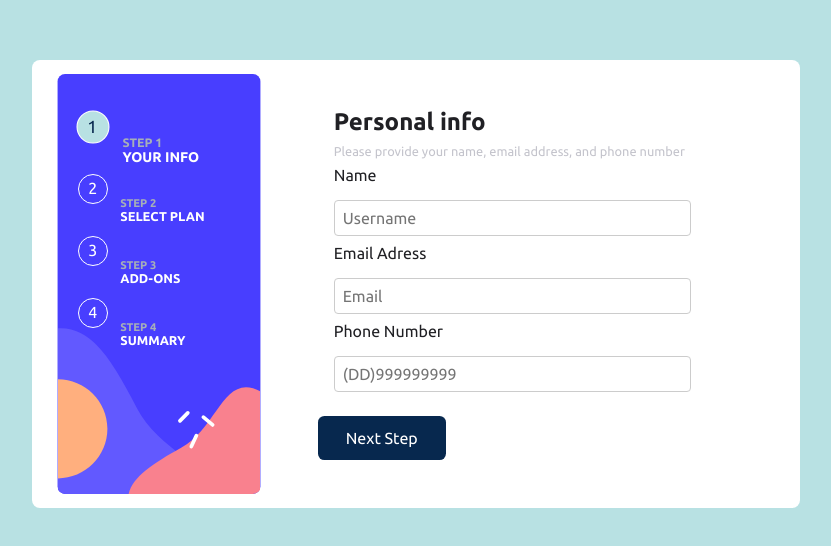
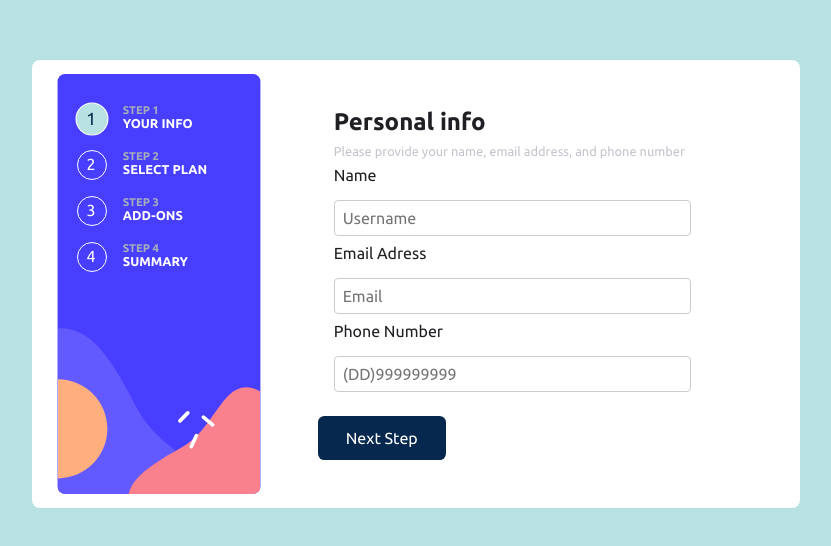
Before and after one commit to MANUCISNE/React-Next-Stitches-MultiForm, a Next.js app: page / in a window 1280 px wide. Shown: the part 164-710 px from the top of the page, without its empty margins (224-1055 px from the left). Built offline with nearby package versions, Linux system fonts and the light colour scheme.

Commit message:
change styles progress bar steps

```diff
--- a/src/components/ProgressBar.tsx
+++ b/src/components/ProgressBar.tsx
@@ -5,9 +5,11 @@ const StepWrapper = styled("div", {
   display: "flex",
   flexDirection: "column",
   zIndex: 2,
+  justifyContent: 'center'
 });
 
 const StepBox = styled("div", {
+  display: "flex",
   paddingTop: ".23rem",
   paddingLeft: ".55rem",
   borderRadius: "50%",
@@ -38,7 +40,8 @@ interface StepProps {
 export default function Step({ index, active, children }: StepProps) {
   return (
     <StepWrapper>
-      <StepBox active={active}>{index}{children}</StepBox>
+      {children}
+      <StepBox active={active}>{index}</StepBox>
     </StepWrapper>
   );
 };
--- a/src/pages/_app.tsx
+++ b/src/pages/_app.tsx
@@ -63,16 +63,18 @@ export default function App() {
 
       <CenterWrapper>
         {Steps.map((stepItem) => (
+          <>
           <Step
             key={stepItem.item}
             index={stepItem.item}
             active={step === stepItem.item}
           >
+          </Step>
           <TextDivProgressBar>
             <h5>{stepItem.title}</h5>
             <p>{stepItem.description}</p>
           </TextDivProgressBar>
-          </Step>
+          </>
         ))}
         </CenterWrapper>
 
--- a/src/pages/step2.tsx
+++ b/src/pages/step2.tsx
@@ -28,14 +28,15 @@ export default function Step2() {
 
   return (
     <WrapperContainerStep2>
-      <FormDiv>
+      <FormDiv role="list">
       <h2>Select your plan</h2>
       <p>You have the option of monthly or yearly biling.</p>
       {plans.map((plan) => (
         <DivTeste
+          role="listitem"
           key={plan.id}
           className={`plan ${selectedPlan === plan.id ? 'selected' : ''}`}
-          onClick={() => setSelectedPlan(plan.id)}
+          // onClick={() => setSelectedPlan(plan.id)}
         >
           <Image src={plan.img} alt={''} width={35} height={35}/>
           <h3>{plan.title}</h3>
--- a/src/pages/step3.tsx
+++ b/src/pages/step3.tsx
@@ -1,4 +1,4 @@
-import React, { useState } from 'react';
+import React from 'react';
 import { CheckIcon } from '@radix-ui/react-icons';
 import { CheckboxIndicator, CheckboxRoot, Flex, FormDiv, Label, WrapperContainerStep3 } from '../styles/pages/step3';
 
@@ -24,7 +24,7 @@ export default function Step3() {
               Access to multiplayer games
             </p>
           </Label>
-          <p>
+          <p style={{color: '#0000ff'}}>
             +$1/mo
           </p>
         </Flex>
@@ -43,9 +43,9 @@ export default function Step3() {
               Extra 11B of cloud sav
             </p>
           </Label>
-            <p>
-              +$2/mo
-            </p>
+          <p style={{ color: '#0000ff', display: 'flex', justifyContent: 'flex-end'}}>
+            +$2/mo
+          </p>
         </Flex>
 
         <Flex css={{ alignItems: 'center' }}>
@@ -62,9 +62,9 @@ export default function Step3() {
             Custom theme on vour profile
             </p>
           </Label>
-            <p>
-              +$2/mo
-            </p>
+          <p style={{color: '#0000ff'}}>
+            +$2/mo
+          </p>
         </Flex>
 
       </FormDiv>
--- a/src/styles/pages/app.ts
+++ b/src/styles/pages/app.ts
@@ -25,25 +25,27 @@ export const ButtonDivTeste = styled("div", {
   width: "80%",
 });
 
+export const Boxtest = styled("div", {
+  background: 'red',
+  width: '5rem',
+});
+
 export const CenterWrapper = styled("div", {
-  maxWidth: "500px",
+  width: "12rem",
   position: 'absolute',
   display: 'flex',
-  padding: '1.9rem',
-  gap: '2rem',
-  marginBottom: '8rem',
-  justifyContent: 'center',
-  flexDirection: "column",
+  padding: '1.8rem',
+  gap: '1rem',
+  marginBottom: '12rem',
+  marginRight: '2rem',
+  flexDirection: "row",
+  flexWrap: 'wrap',
 });
 
 export const TextDivProgressBar = styled('div', {
   display: 'flex',
   flexDirection: 'column',
   color: '$white',
-  position: 'absolute',
-  width: '10rem',
-  marginLeft: '2rem',
-  marginTop: 0,
 
   h5: {
     fontSize: '0.7rem',
@@ -51,7 +53,6 @@ export const TextDivProgressBar = styled('div', {
   },
 
   p: {
-    width: '100%',
     fontSize: '0.8rem',
     fontWeight: 'bold',
     color: '$white',
--- a/src/styles/pages/step3.ts
+++ b/src/styles/pages/step3.ts
@@ -17,7 +17,7 @@ export const FormDiv = styled('div', {
   p: {
     color: '$gray800',
     margin: '.1rem',
-    fontSize: '.8rem',
+    fontSize: '.7rem',
   }
 });
 
@@ -59,10 +59,14 @@ export const Label = styled('label', {
   color: 'white',
   fontSize: 15,
   lineHeight: 1,
+  display: 'flex',
+  flexDirection: 'column',
+  justifyContent: 'space-between',
 });
 
 export const Flex = styled('div', {
   display: 'flex',
+  justifyContent: 'space-between',
   padding: '1rem',
   width: '100%',
   gap: '2rem',
```
Also changed, not shown: 2 other files (tests, documents, lock files or other folders).
